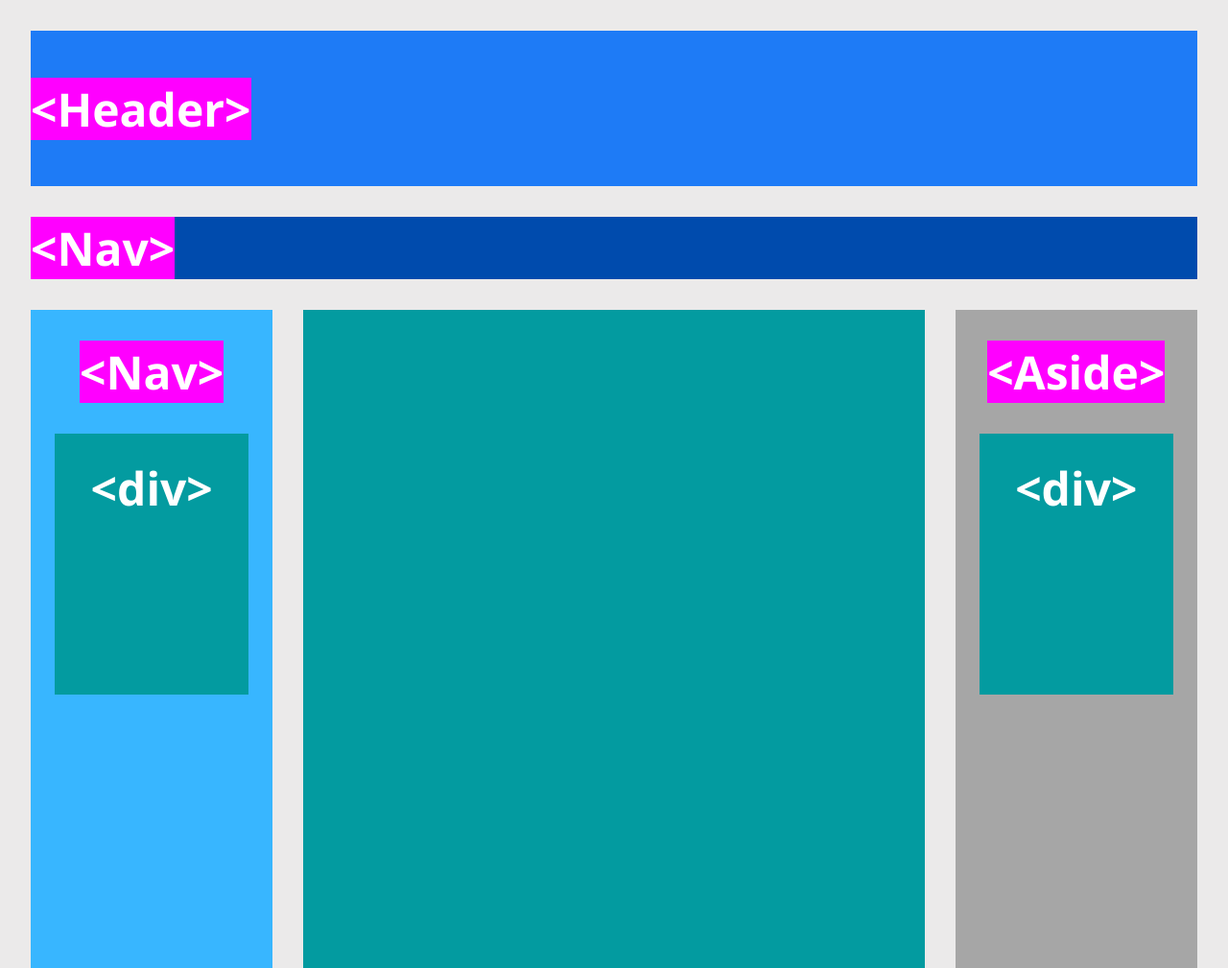
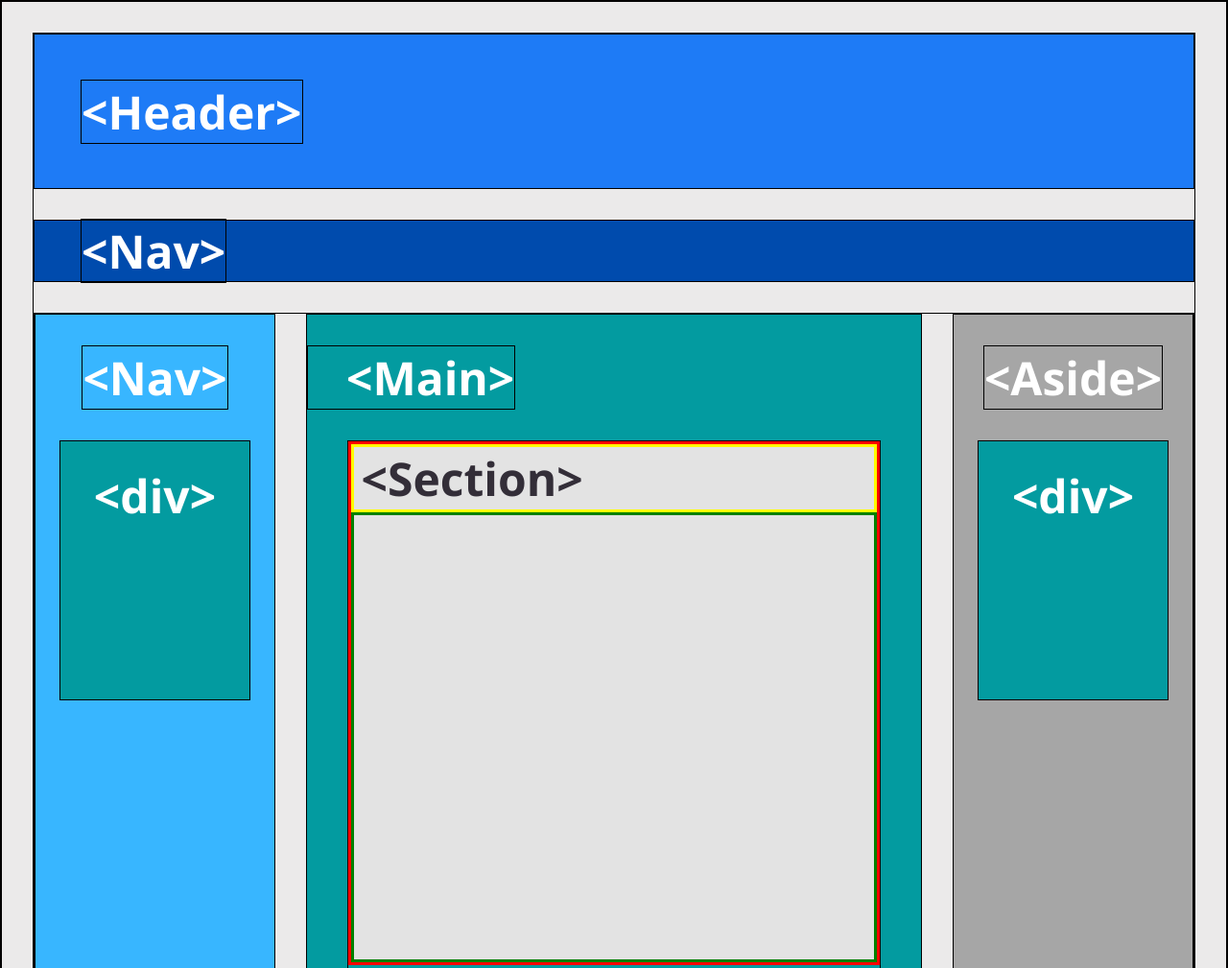
Before and after one commit to ferwargit/pruebas05-Flexbox, a plain HTML site: page index.html in a window 1280 px wide. Shown: the top 1009 px of the page at 96% size. Drawn offline with nearby package versions, Linux system fonts and the light colour scheme.

Commit message:
Section dentro de main

```diff
--- a/css/estilo.css
+++ b/css/estilo.css
@@ -11,7 +11,7 @@
     margin: 0;
     padding: 0;
     box-sizing: border-box;
-    /* border: 1px solid #000; */
+    border: 1px solid #000;
 }
 
 body {
@@ -34,6 +34,7 @@ body {
         background-color: hsl(214, 92%, 54%);
         height: 162px;
         margin: 0rem 0rem 2rem;
+        padding-left: 3rem;
 
         display: flex;
         flex-direction: row;
@@ -41,7 +42,7 @@ body {
         align-items: center;
     }
         .titulo-header {
-            background-color: magenta;
+            /* background-color: magenta; */
 
             /* display: flex; */
             /* flex-direction: row; */
@@ -51,6 +52,7 @@ body {
         }
     .nav-1 {
         background-color: hsl(214, 100%, 34%);
+        padding-left: 3rem;
         height: 64.8px;
 
         display: flex;
@@ -59,7 +61,7 @@ body {
         align-items: center;
     }
         .titulo-nav-1 {
-            background-color: magenta;
+            /* background-color: magenta; */
             /* height: 100%; */
 
             /* display: flex; */
@@ -89,7 +91,7 @@ body {
             align-items: center;
         }
             .titulo-nav-2 {
-                background-color: magenta;
+                /* background-color: magenta; */
                 margin: 2rem 0  ;
             }
             .div-nav-2 {
@@ -103,7 +105,63 @@ body {
             background-color: hsl(182, 96%, 32%);
             flex: 2 1 100%;
             margin: 0 2rem;
+
+            display: flex;
+            flex-flow: column nowrap;
+            justify-content: start;
+            align-items: center;
+
         }
+            .titulo-main {
+                /* background-color: magenta; */
+                margin: 2rem 0;
+                padding-left: 2.5rem;
+                align-self: flex-start;
+            }
+            .secciones {
+                background-color: transparent;
+                color: hsl(270, 10%, 20%);
+                width: 87%;
+                height: 87%;
+
+                display: flex;
+                flex-direction: column;
+                justify-content: space-between;
+                align-items: center;
+
+            }
+                .section {
+                    background-color: hsl(0, 0%, 89%);
+                    border: 3px solid red;
+                    width: 100%;
+                    height: 546px;
+                    /* padding: 1rem 0; */
+                    display: flex;
+                    flex-direction: column;
+                ;
+
+                }
+                    .titulo-section{
+                        /* background-color: hsl(0, 0%, 89%); */
+                        padding-left: 0.5rem;
+                        /* background-color: hsl(214, 100%, 34%); */
+
+                        /* display: flex; */
+                        border: 3px solid yellow;
+                    }
+                    .articulo-aside{
+                        /* background-color: indianred; */
+                        border: 3px solid green;
+                        width: 100%;
+                        height: 100%;
+
+                        display: flex;
+
+
+                    }
+
+
+
         aside {
             background-color: hsl(0, 0%, 65%);
             flex: 1 1 39%;
@@ -114,7 +172,7 @@ body {
             align-items: center;
         }
             .titulo-aside {
-                background-color: magenta;
+                /* background-color: magenta; */
                 margin: 2rem 0  ;
             }
             .div-aside {
@@ -130,6 +188,7 @@ body {
     .footer {
         background-color: hsl(214, 92%, 54%);
         height: 162px;
+        padding-left: 3rem;
 
         display: flex;
         flex-direction: row;
@@ -137,7 +196,7 @@ body {
         align-items: center;
     }
         .titulo-footer {
-            background-color: magenta;
+            /* background-color: magenta; */
 
             /* display: flex; */
             /* flex-direction: row; */
--- a/index.html
+++ b/index.html
@@ -36,7 +36,39 @@
 
 
 
-                <main class="main"></main>
+                <main class="main">
+                    <div class="titulo-main">
+                        &lt;Main&gt;
+                    </div>
+
+
+                    <div class="secciones">
+
+
+                        <div class="section">
+                            <div class="titulo-section">
+                                &lt;Section&gt;
+                            </div>
+                            <div class="articulo-aside">
+
+                            </div>
+                        </div>
+
+
+                        <div class="section">
+                            <div class="titulo-section">
+                                &lt;Section&gt;
+                            </div>
+                            <div class="articulo-aside">
+
+                            </div>
+                        </div>
+
+
+                    </div>
+
+
+                </main>
 
 
 
```
